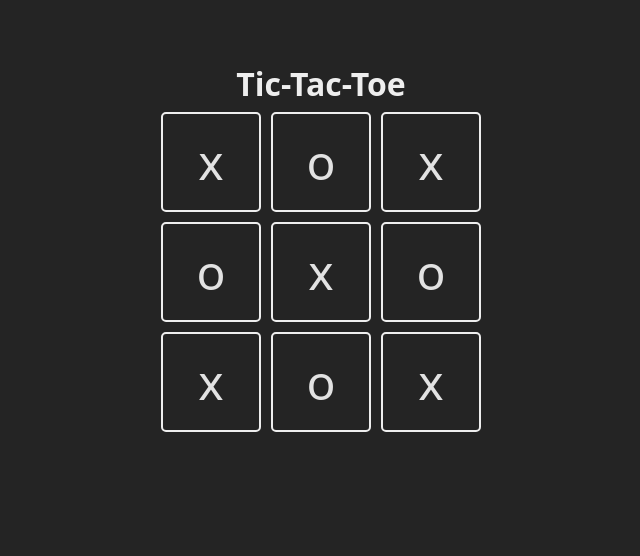
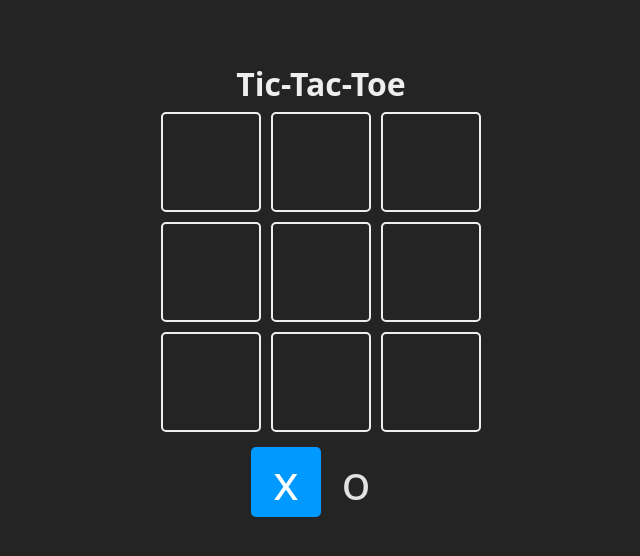
Before and after one commit to CarlosGal19/Tic-Tac-Toe, a React (Vite) app: page / in a window 1280 px wide. Shown: the top 556 px of the page, without its empty margins (319-959 px from the left). Built offline with nearby package versions, Linux system fonts and the light colour scheme.

Commit message:
feat: show index of square in console when the square is clicked

```diff
--- a/src/App.jsx
+++ b/src/App.jsx
@@ -2,10 +2,22 @@
 import './App.css'
 
 
+const turns = {
+  X: 'x',
+  O: 'o'
+}
+
 // Square component that will be used to render each square of the board
-const Square = ({ children, updateBoard, index }) => {
+const Square = ({ children, isSelected, updateBoard, index }) => {
+
+  const className = `square ${isSelected ? 'is-selected' : ''}`;
+
+  const handleClick = () => {
+    updateBoard(index)
+  }
+
   return (
-    <div className='square'>
+    <div className={className} onClick={handleClick}>
       {children}
     </div>
   )
@@ -14,7 +26,14 @@
 function App() {
 
   // Create a state variable to hold the board state
-  const [board, setBoard] = useState(['x', 'o', 'x', 'o', 'x', 'o', 'x', 'o', 'x']);
+  const [board, setBoard] = useState(Array(9).fill(null));
+
+  // Create a state variable to hold the current turn
+  const [turn, setTurn] = useState(turns.X);
+
+  const updateBoard = (index) => {
+    console.log(index);
+  }
 
   return (
     <>
@@ -25,7 +44,7 @@
             // Loop through the board state and render a Square component for each square
             board.map((a, index) => {
               return (
-                <Square key={index} index={index}>
+                <Square key={index} index={index} updateBoard={updateBoard}>
                   {board[index]}
                 </Square>
               )
@@ -33,6 +52,10 @@
             })
           }
         </section>
+        <section className='turn'>
+          <Square isSelected={turn === turns.X}> {turns.X} </Square>
+          <Square isSelected={turn === turns.O}> {turns.O} </Square>
+        </section>
       </main>
     </>
   )
```
